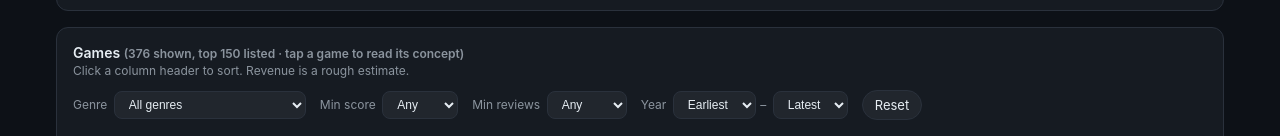
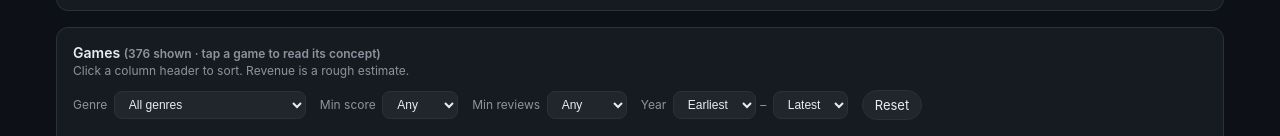
Before and after one commit to ZHOICE-STUDIO/market-intelligence, a plain HTML site: page dashboard/index.html in a window 1280 px wide. Shown: the part 3940-4076 px from the top of the page. Drawn offline with nearby package versions, Linux system fonts and the light colour scheme.

Commit message:
feat(dashboard): list all filtered games (drop 150-row cap)
The Games table previously rendered only the top 150 rows after sorting.
Render every row that passes the filters instead, so the full universe is
browsable; the table body already scrolls within its container.

Co-Authored-By: Claude Opus 4.8 <noreply@anthropic.com>

```diff
--- a/dashboard/index.html
+++ b/dashboard/index.html
@@ -539,9 +539,9 @@ function renderTable(games){
     if(x==null)x=-Infinity; if(y==null)y=-Infinity;
     if(typeof x==='string') return state.sortDir*x.localeCompare(y);
     return state.sortDir*(x-y);
-  }).slice(0,150);
+  });
   currentRows = arr;
-  document.getElementById('tableCount').textContent=`(${games.length} shown, top 150 listed · tap a game to read its concept)`;
+  document.getElementById('tableCount').textContent=`(${games.length} shown · tap a game to read its concept)`;
   document.querySelector('#table tbody').innerHTML = arr.map((g,i)=>`
     <tr data-idx="${i}">
       <td>${g.name}${g.indie?' <span class="tag">indie</span>':''}</td>
```
